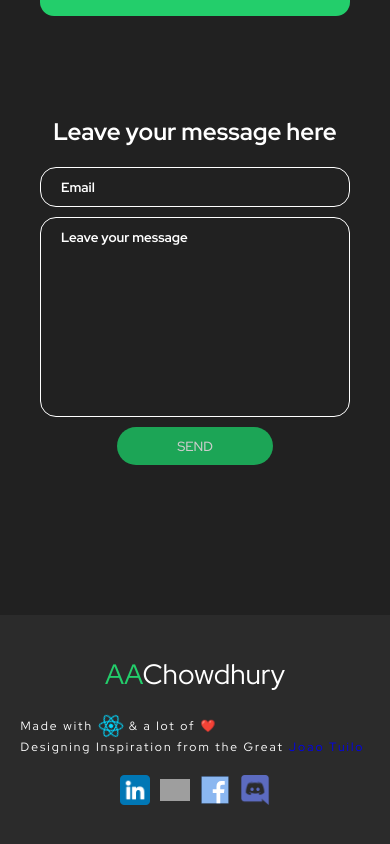
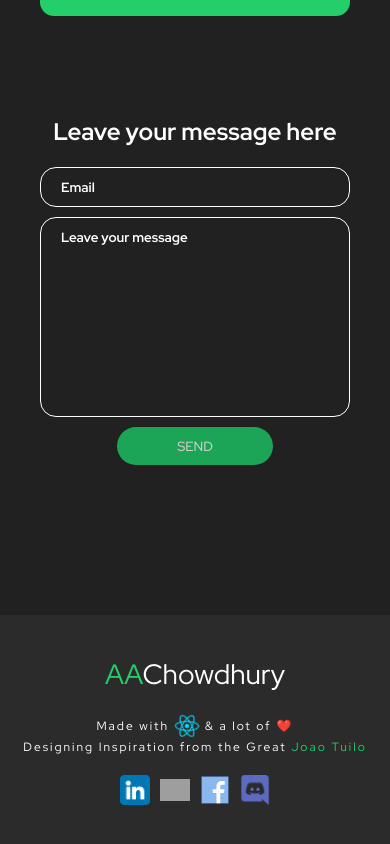
Before and after one commit to adibahsan/adibahsan.github.io, a React (Create React App) app: page / in a window 390 px wide. Shown: the part 4784-5628 px from the top of the page. Built offline with nearby package versions, Linux system fonts and the light colour scheme; grey boxes are pictures that could not be loaded.

Commit message:
footer responsiveness fixed

```diff
--- a/src/components/Footer/Footer.tsx
+++ b/src/components/Footer/Footer.tsx
@@ -14,13 +14,13 @@ export function Footer() {
         <span style ={{"color": "#23ce6b"}}>AA</span>
         <span>Chowdhury</span>
       </a>
-      <div>
+      <div style={{display:"flex", alignItems:"center", flexDirection:"column"}}>
         <p>
          Made with <img src={reactIcon} alt="React" /> & a lot of
           <span>❤️</span>
         </p>
-          <p>Designing Inspiration from the Great
-              <a href={"https://github.com/joaotuliojt"} target={"_blank"}>Joao Tuilo</a>
+          <p style={{display:"unset"}}>Designing Inspiration from the Great
+              <a style={{color:"#23ce6b"}} href={"https://github.com/joaotuliojt"} target={"_blank"}> Joao Tuilo</a>
               <span></span></p>
       </div>
 
--- a/src/components/Footer/styles.ts
+++ b/src/components/Footer/styles.ts
@@ -3,34 +3,36 @@ import styled from "styled-components";
 
 export const Container = styled.footer`
     background-color: #2b2b2b;
-  padding: 3rem 15rem;
+    padding: 3rem 7rem;
     margin-top: 15rem;
     display: flex;
     align-items: center;
     justify-content: space-between;
 
 
-  .logo{
+    .logo {
         font-size: 2.8rem;
     }
 
-  p{
+    p {
         letter-spacing: 0.2rem;
         display: flex;
         align-items: center;
         gap: 0.5rem;
-    img{
+
+        img {
             width: 2.6rem;
             animation: spinning 5s infinite linear;
         }
     }
-  .social-media{
+
+    .social-media {
         display: flex;
         align-items: center;
         justify-content: space-between;
         gap: 1rem;
 
-    img,span{
+        img, span {
             font-size: 3rem;
             width: 3rem;
         }
@@ -38,23 +40,23 @@ export const Container = styled.footer`
 
 
     @keyframes spinning {
-    0%{
+        0% {
             transform: rotate(0);
         }
-    100%{
+        100% {
             transform: rotate(360deg);
         }
     }
 
-  @media(max-width: 800px){
-    padding: 4rem 10rem;
+    @media (max-width: 960px) {
+        padding: 4rem 7rem;
         flex-direction: column;
         gap: 2rem;
         text-align: center;
     }
-  @media(max-width: 600px){
+    @media (max-width: 600px) {
         padding: 4rem 1rem;
-    p{
+        p {
             font-size: 1.2rem;
         }
     }
--- a/src/components/Header/styles.ts
+++ b/src/components/Header/styles.ts
@@ -5,7 +5,7 @@ export const Container = styled.header`
   display: flex;
   justify-content: space-between;
   align-items: center;
-  padding: 1.8rem 10rem;
+  padding: 1.8rem 7rem;
 
   background-color: #21212150;
 
```
Lines whose indentation alone changed are shown as unchanged.
